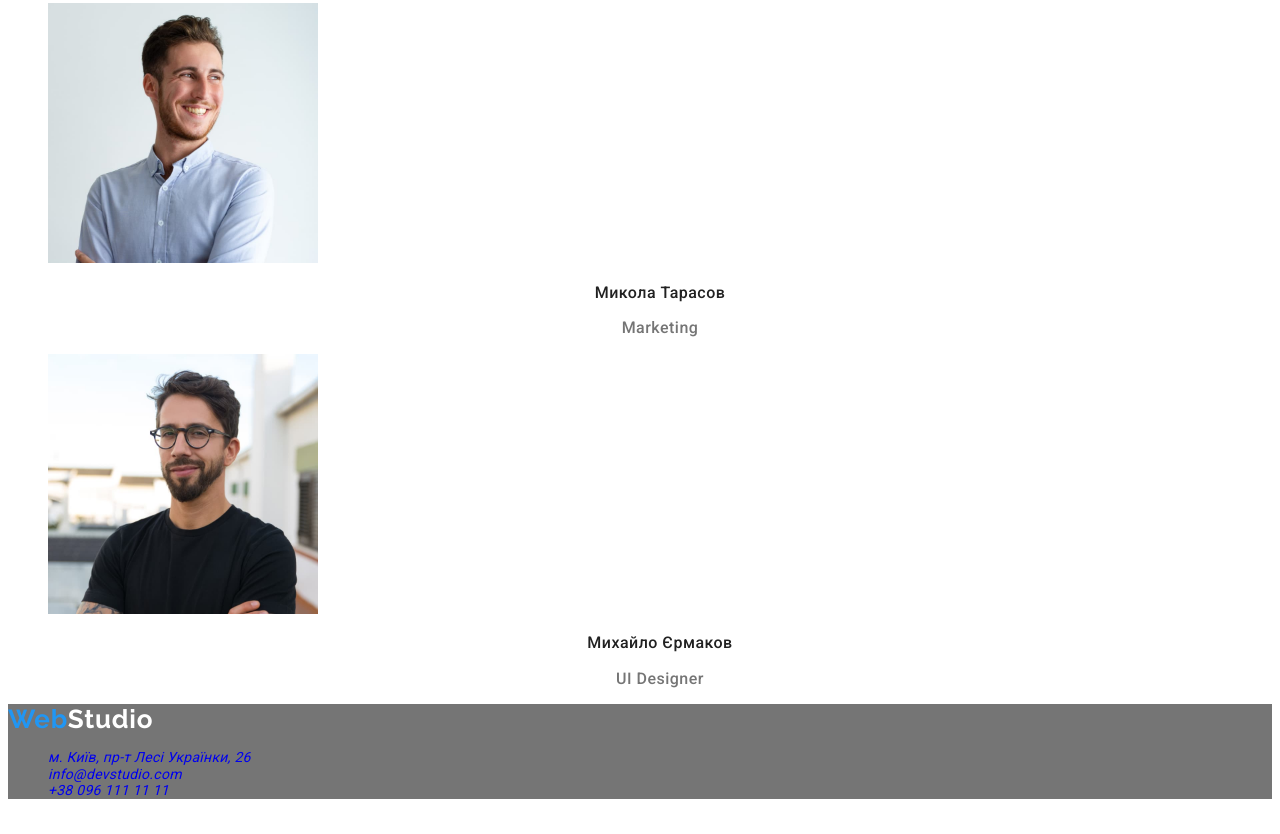
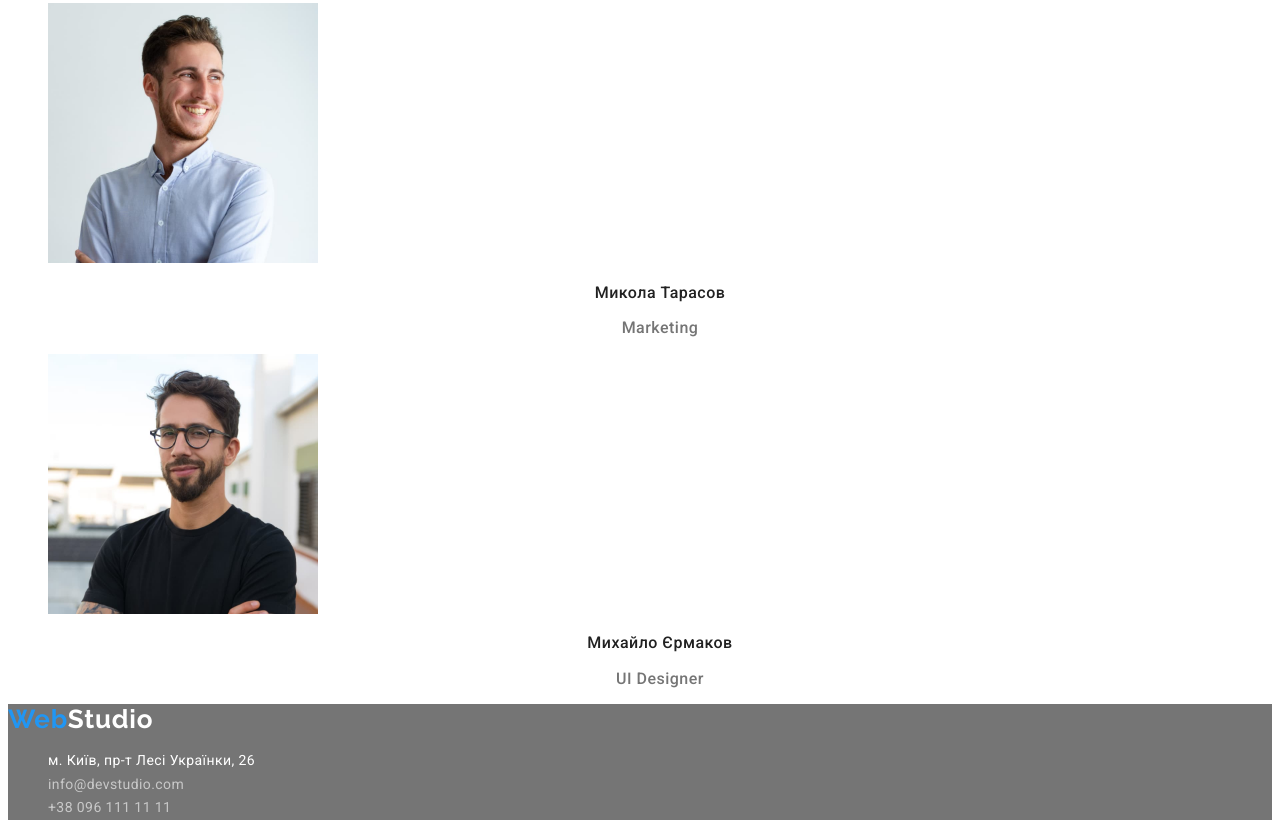
Before and after one commit to AleksandrEmchenko/goit-markup-hw-02, a plain HTML site: page index.html in a window 1280 px wide. Shown: the part 2420-3254 px from the top of the page. Before the commit the page ends 3233 px from the top, so only its background shows below. Drawn offline with Linux system fonts and the light colour scheme.

Commit message:
Add color link in footer

```diff
--- a/css/style.css
+++ b/css/style.css
@@ -177,3 +177,14 @@ body{
 footer{
     background-color: var(--text-color); /*для видимості*/
 }
+
+.address{
+    color: var(--secondary-title-color);
+    font-style: normal;
+    line-height: 1.7;
+    letter-spacing: 0.03em;
+}
+
+.address-color{
+    color: rgba(255, 255, 255, 0.6);
+}
--- a/index.html
+++ b/index.html
@@ -103,11 +103,11 @@
         <a href="./index.html" class="logo link" lang="en">Web<span class="logofooter">Studio</span></a>
         <address>
             <ul class="list">
-                <li><a href="https://www.google.com/maps/place/%D0%B1%D1%83%D0%BB.+%D0%9B%D0%B5%D1%81%D0%B8+%D0%A3%D0%BA%D1%80%D0%B0%D0%B8%D0%BD%D0%BA%D0%B8,+26,+%D0%9A%D0%B8%D0%B5%D0%B2,+02000/@50.4265841,30.5361971,17z/data=!3m1!4b1!4m5!3m4!1s0x40d4cf0e033ecbe9:0x57a4dffefec77da0!8m2!3d50.4265807!4d30.5383858" target="_blank" rel="noreferrer noopener" class="link">
+                <li><a href="https://www.google.com/maps/place/%D0%B1%D1%83%D0%BB.+%D0%9B%D0%B5%D1%81%D0%B8+%D0%A3%D0%BA%D1%80%D0%B0%D0%B8%D0%BD%D0%BA%D0%B8,+26,+%D0%9A%D0%B8%D0%B5%D0%B2,+02000/@50.4265841,30.5361971,17z/data=!3m1!4b1!4m5!3m4!1s0x40d4cf0e033ecbe9:0x57a4dffefec77da0!8m2!3d50.4265807!4d30.5383858" target="_blank" rel="noreferrer noopener" class="link address">
                м. Київ, пр-т Лесі Українки, 26</a>
                 </li>
-                <li><a href="mailto:info@devstudio.com" class="link">info@devstudio.com</a></li>
-                <li><a href="tel:+380961111111" class="link">+38 096 111 11 11</a></li>
+                <li><a href="mailto:info@devstudio.com" class="link address address-color">info@devstudio.com</a></li>
+                <li><a href="tel:+380961111111" class="link address address-color">+38 096 111 11 11</a></li>
             </ul>
         </address>
     </footer>
```
Also changed, not shown: portfolio.html (+3 -3 lines).
